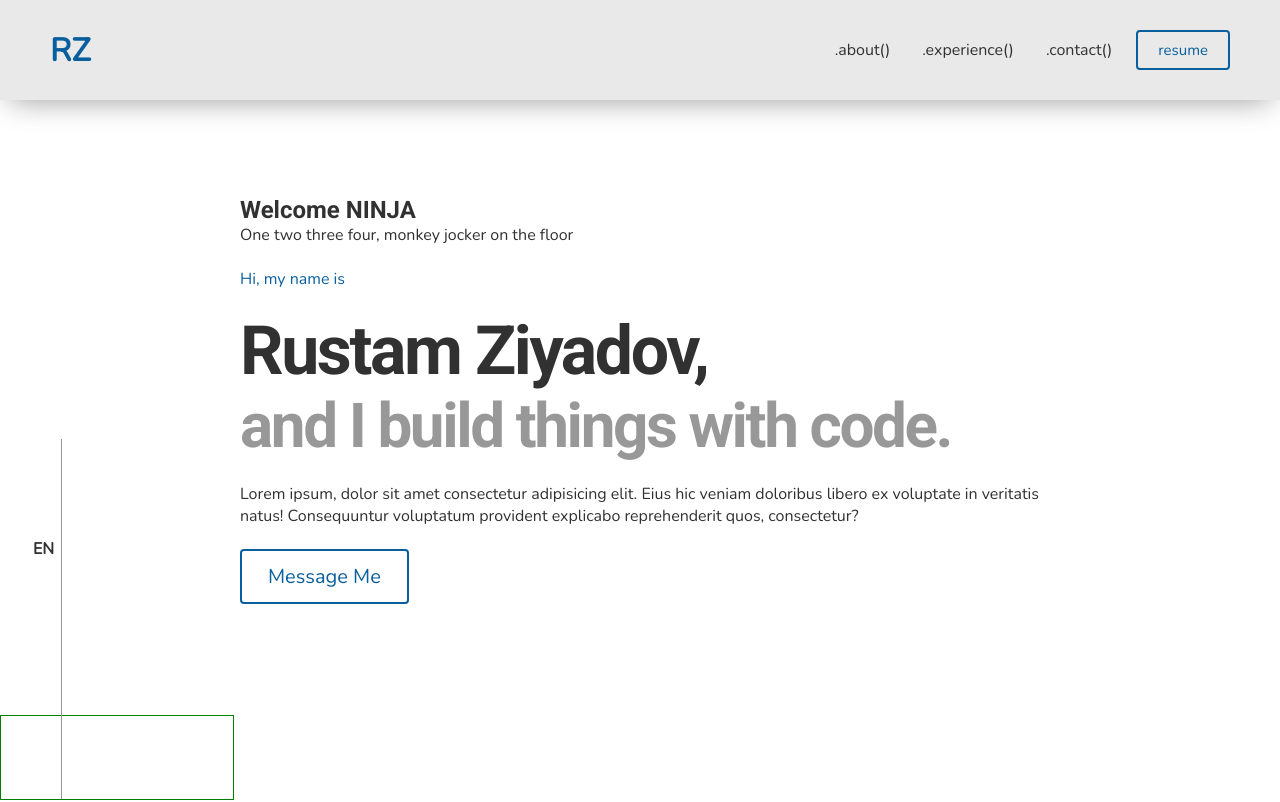
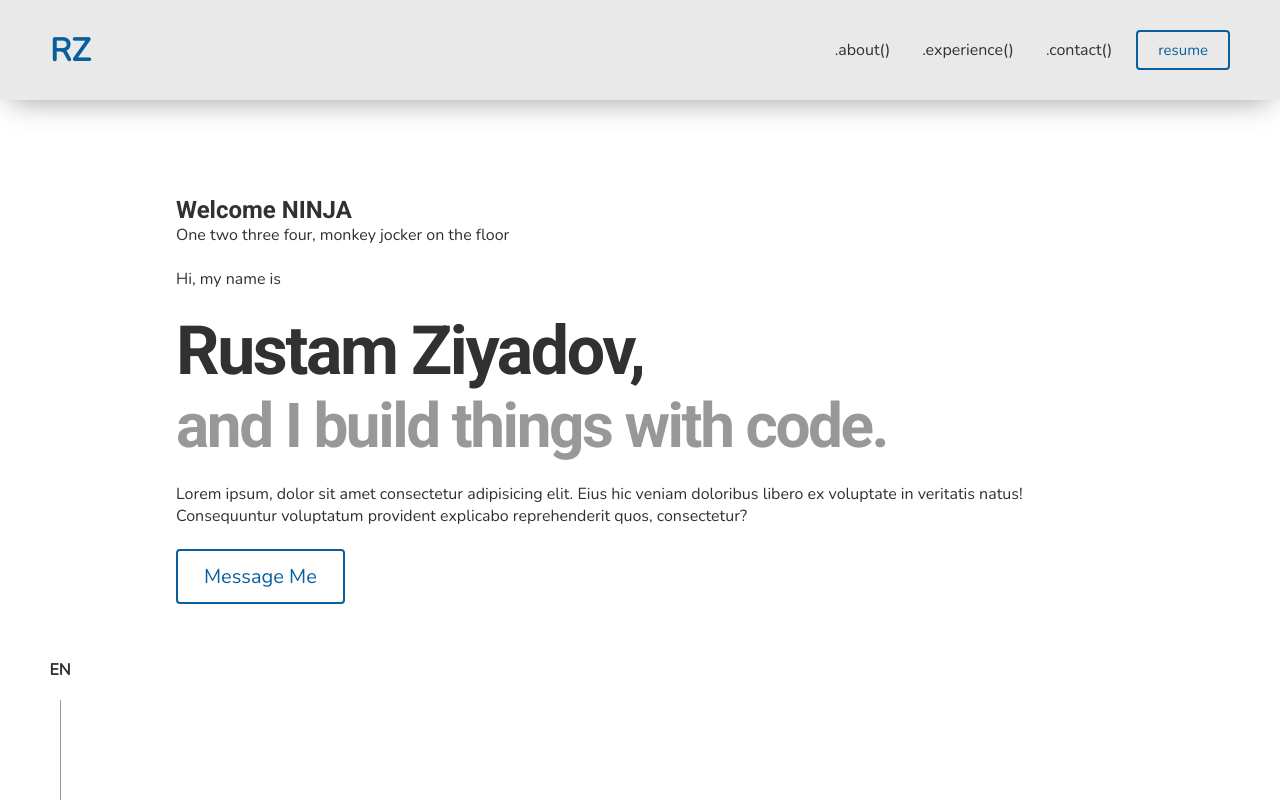
Before and after one commit to zyderus/portfolio-2021, a Next.js app: page / in a window 1280 px wide. Shown: the top 802 px of the page. Built offline with nearby package versions, Linux system fonts and the light colour scheme.

Commit message:
add styling to side menu

```diff
--- a/components/Control.tsx
+++ b/components/Control.tsx
@@ -2,15 +2,30 @@ import styles from '../styles/Control.module.css'
 import { useState, useEffect } from 'react'
 import ControlLocale from './elements/ControlLocale'
 import ControlTheme from './elements/ControlTheme'
+import Link from 'next/link'
 
 const Control = () => {
   return (
     <div className={styles.Control}>
       <ul className={styles.container}>
-        <li>
+        <li className={styles.list_item}>
+          <Link href='https://github.com/zyderus'>
+            <a target='_blank'>
+              <i className='fab fa-github'></i>
+            </a>
+          </Link>
+        </li>
+        <li className={styles.list_item}>
+          <Link href='https://www.linkedin.com/in/rustamziyadov/'>
+            <a target='_blank'>
+              <i className='fab fa-linkedin-in'></i>
+            </a>
+          </Link>
+        </li>
+        <li className={styles.list_item}>
           <ControlTheme />
         </li>
-        <li>
+        <li className={styles.list_item}>
           <ControlLocale />
         </li>
       </ul>
--- a/components/elements/ControlLocale.tsx
+++ b/components/elements/ControlLocale.tsx
@@ -1,5 +1,5 @@
 import styles from '../../styles/ControlNavigation.module.css'
-import { useContext, useState, useEffect, useRef } from 'react'
+import { useContext, useState, useEffect, useRef, SyntheticEvent } from 'react'
 import Link from 'next/link'
 import { LocaleContext } from '../Layout'
 
@@ -31,6 +31,7 @@ const ControlLocale = () => {
     }
   }
 
+  // eslint-disable-next-line react-hooks/exhaustive-deps
   useEffect(() => getLang(), [])
   useEffect(() => {
     if (isSelected) {
@@ -41,13 +42,12 @@ const ControlLocale = () => {
   }, [locale, isSelected])
 
   return (
-    <div className={styles.ControlLocale}>
-      <ul className={styles.list}>
+    <ul className={`${styles.list} ${styles.locale}`}>
       <li className={styles.selection_item}>
         <Link href={asPath} locale={defaultLocale} scroll={false}>
-            <a onClick={handleLangReset}>
+          <a href={void 0} onClick={handleLangReset}>
             {locale.toUpperCase()}
-              {isSelected ? <i className={`fas fa-lock ${styles.lock_icon}`}></i> : null}
+            {isSelected ? <i className={`fas fa-lock ${styles.icon_lock}`}></i> : null}
           </a>
         </Link>
       </li>
@@ -56,13 +56,14 @@ const ControlLocale = () => {
         {locales.map((locale: any) => (
           <li className={styles.list_item} key={locale}>
             <Link href={asPath} locale={locale} scroll={false}>
-                <a onClick={handleLangSelect}>{locale.toUpperCase()}</a>
+              <a href={void 0} onClick={handleLangSelect}>
+                {locale.toUpperCase()}
+              </a>
             </Link>
           </li>
         ))}
       </ul>
     </ul>
-    </div>
   )
 }
 
--- a/components/elements/ControlTheme.tsx
+++ b/components/elements/ControlTheme.tsx
@@ -1,5 +1,5 @@
 import styles from '../../styles/ControlNavigation.module.css'
-import { useState, useEffect } from 'react'
+import { useState, useEffect, SyntheticEvent } from 'react'
 
 const ControlTheme = () => {
   let autoTheme = 'light'
@@ -14,7 +14,8 @@ const ControlTheme = () => {
     setThemeName('dark')
     setIsUserTheme(true)
   }
-  const handleReset = () => {
+  const handleReset = (e: SyntheticEvent) => {
+    e.preventDefault()
     setThemeName(autoTheme)
     setTheme(null)
     setIsUserTheme(false)
@@ -44,18 +45,21 @@ const ControlTheme = () => {
   }, [themeName, isUserTheme])
 
   return (
-    <div className={styles.ControlTheme}>
-      <ul className={styles.list}>
+    <ul className={`${styles.list} ${styles.theme}`}>
       <li className={styles.selection_item}>
         <a onClick={handleReset}>
-            {themeName === 'dark' ? <i className='fas fa-moon'></i> : <i className='fas fa-sun'></i>}
-            {isUserTheme ? <i className={`fas fa-lock ${styles.lock_icon}`}></i> : null}
+          {themeName === 'dark' ? (
+            <i className={`fas fa-moon ${styles.icon_moon}`}></i>
+          ) : (
+            <i className='fas fa-sun'></i>
+          )}
+          {isUserTheme ? <i className={`fas fa-lock ${styles.icon_lock}`}></i> : null}
         </a>
       </li>
       <ul className={styles.popup_list}>
         <li className={styles.list_item}>
           <a onClick={handleDark}>
-              <i className='fas fa-moon'></i>
+            <i className={`fas fa-moon ${styles.icon_moon}`}></i>
           </a>
         </li>
         <li className={styles.list_item}>
@@ -65,7 +69,6 @@ const ControlTheme = () => {
         </li>
       </ul>
     </ul>
-    </div>
   )
 }
 
--- a/styles/Control.module.css
+++ b/styles/Control.module.css
@@ -1,27 +1,64 @@
 .Control {
-  border: 1px solid green;
   position: fixed;
-  display: flex;
-  align-items: flex-end;
+  width: 40px;
   bottom: 0;
-  left: 0;
-  /* font-size: 1.1rem; */
-}
-
-.Control::before {
-  border-left: 1px solid var(--secondary);
-  content: '';
-  position: absolute;
-  height: 360px;
-  left: 60px;
-  bottom: 0;
+  left: 40px;
+  right: auto;
+  z-index: 10;
 }
 
 .container {
-  position: relative;
-  bottom: 220px;
+  display: flex;
+  flex-direction: column;
+  align-items: center;
+  margin: 0px;
+  padding: 0px;
 }
 
-.container > li {
-  margin: 1rem;
+.container::after {
+  content: '';
+  display: block;
+  width: 1px;
+  height: 100px;
+  margin: 0px auto;
+  background-color: var(--secondary);
 }
+
+.list_item {
+  font-size: 1.5rem;
+  color: var(--primary);
+  margin-bottom: 1rem;
+  transition: transform 0.15s;
+}
+
+.list_item:hover {
+  color: var(--accent);
+  transform: translateY(-15%);
+}
+
+.list_item a {
+  display: inline-block;
+  padding: 0.2rem 1rem;
+  text-align: center;
+  color: inherit;
+  position: relative;
+  transition: all 0.15s ease-in;
+}
+
+@media screen and (max-width: 768px) {
+  .Control {
+    display: none;
+  }
+}
+
+/* .list_item:nth-child(n + 3) {
+  border: 1px solid blue;
+  font-size: 1.5rem;
+} */
+
+/* .list_item {
+  border: 1px solid coral;
+  text-align: center;
+  font-size: 1.5rem;
+  color: inherit;
+} */
--- a/styles/ControlNavigation.module.css
+++ b/styles/ControlNavigation.module.css
@@ -1,63 +1,62 @@
-.ControlLocale {
-  /* border: 1px solid pink; */
-  font-weight: bold;
-  /* width: 14rem; */
+.list {
+  display: flex;
+  justify-content: flex-start;
+  position: relative;
 }
 
-.ControlTheme {
-  /* border: 1px solid coral; */
+/* target locale switching menu */
+.locale {
+  font-size: 1rem;
   font-weight: bold;
-  /* width: 5rem; */
 }
 
-.list {
-  /* border: 1px solid green; */
-  display: flex;
-  justify-content: flex-start;
+/* target theme switching menu */
+.theme li {
+  line-height: 1rem;
 }
 
-.list_item,
-.selection_item {
-  /* border: 1px solid coral; */
-  text-align: center;
+.list_item {
   position: relative;
-  transition: all 0.2s ease-in-out;
 }
 
-.lock_icon {
+.icon_moon {
+  font-size: 85%;
+}
+
+.icon_lock {
   height: 100%;
-  font-size: 0.5rem;
+  font-size: 0.35rem;
   position: absolute;
   top: 0;
   left: 0;
   display: flex;
   align-items: center;
-  /* padding: 0 0.2rem; */
-  transform: translateX(50%);
+  transform: translateX(130%);
 }
 
 .selection_item a,
 .list_item a {
-  /* border: 1px solid pink; */
-  width: 50px;
-  display: block;
-  padding: 0.2rem 1rem;
-  color: inherit;
   position: relative;
   cursor: pointer;
 }
 
+.list_item a {
+  color: var(--primary);
+}
+
 .popup_list {
   display: flex;
+  position: absolute;
+  left: 100%;
   border-top-right-radius: 4px;
   border-bottom-right-radius: 4px;
   opacity: 0;
+  visibility: hidden;
   transform: translateX(-15px);
   transition: all 0.15s ease-in-out;
 }
 
-.selection_item:hover,
-.list_item:hover {
+.list_item a:hover {
   color: var(--accent);
   transform: translateY(-2px);
 }
@@ -65,12 +64,9 @@
 .selection_item:hover ~ .popup_list,
 .selection_item ~ .popup_list:hover {
   background-color: var(--bg-secondary);
+  visibility: visible;
   opacity: 1;
   transform: translateX(0);
-}
-
-.list_item a {
-  color: inherit;
 }
 
 /* .list_item::before {
--- a/styles/Footer.module.css
+++ b/styles/Footer.module.css
@@ -1,7 +1,6 @@
 .footer {
   width: 100%;
   height: 100px;
-  border-top: 1px solid #eaeaea;
   display: flex;
   flex-direction: column;
   justify-content: center;
--- a/styles/globals.css
+++ b/styles/globals.css
@@ -1,7 +1,3 @@
-* {
-  /* border: 1px solid red; */
-}
-
 :root {
   --primary: #313131;
   --bg-primary: #ffffff;
@@ -90,8 +86,9 @@ h1 {
 
 section {
   min-height: 100vh;
-  max-width: 1000px;
-  margin: 0 auto;
+  /* max-width: 1000px; */
+  width: min(90%, 70.5rem);
+  margin-inline: auto;
   display: flex;
   align-items: center;
   padding: 0 100px;
@@ -165,6 +162,19 @@ a {
   text-decoration: none;
 }
 
+/* img {
+  max-width: 100%;
+  display: block !important;
+} */
+
+/* EQUAL COLUMNS */
+/* .container {
+  flex-direction: row;
+}
+.container > * {
+  flex-basis: 100%
+} */
+
 button {
   background: transparent;
   border: none;
@@ -192,10 +202,6 @@ button:focus {
 
 .fa-bars {
   color: var(--primary);
-}
-
-.accent {
-  color: var(--accent);
 }
 
 @media screen and (max-width: 768px) {
```
Lines whose indentation alone changed are shown as unchanged.
